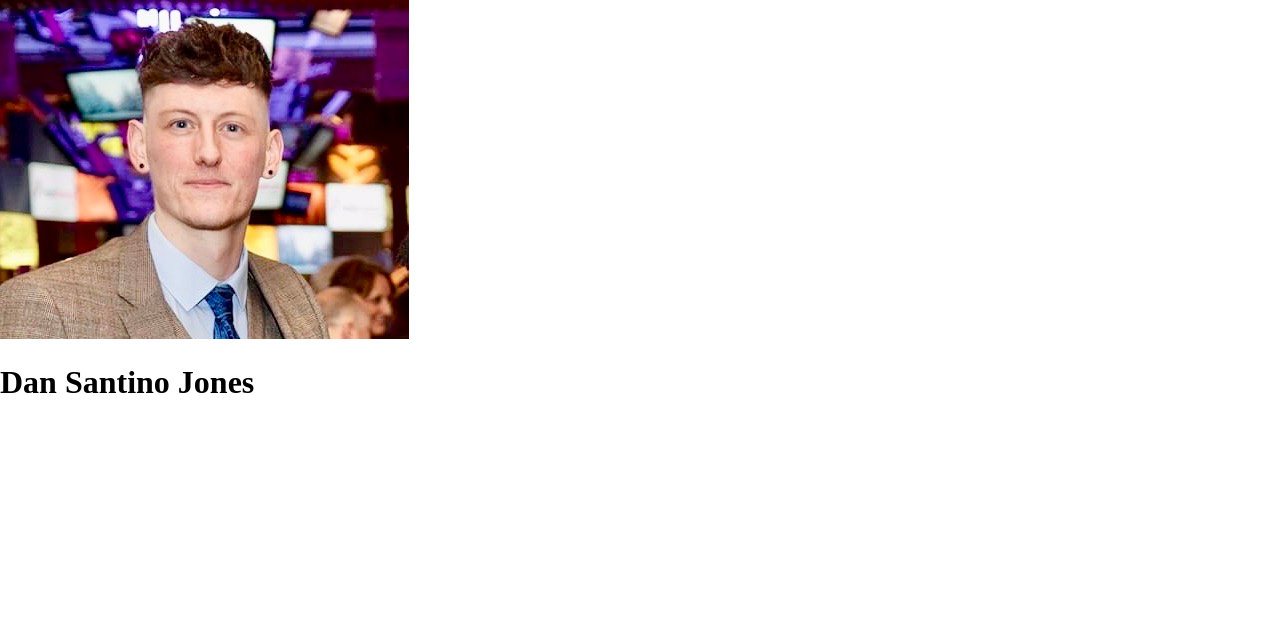
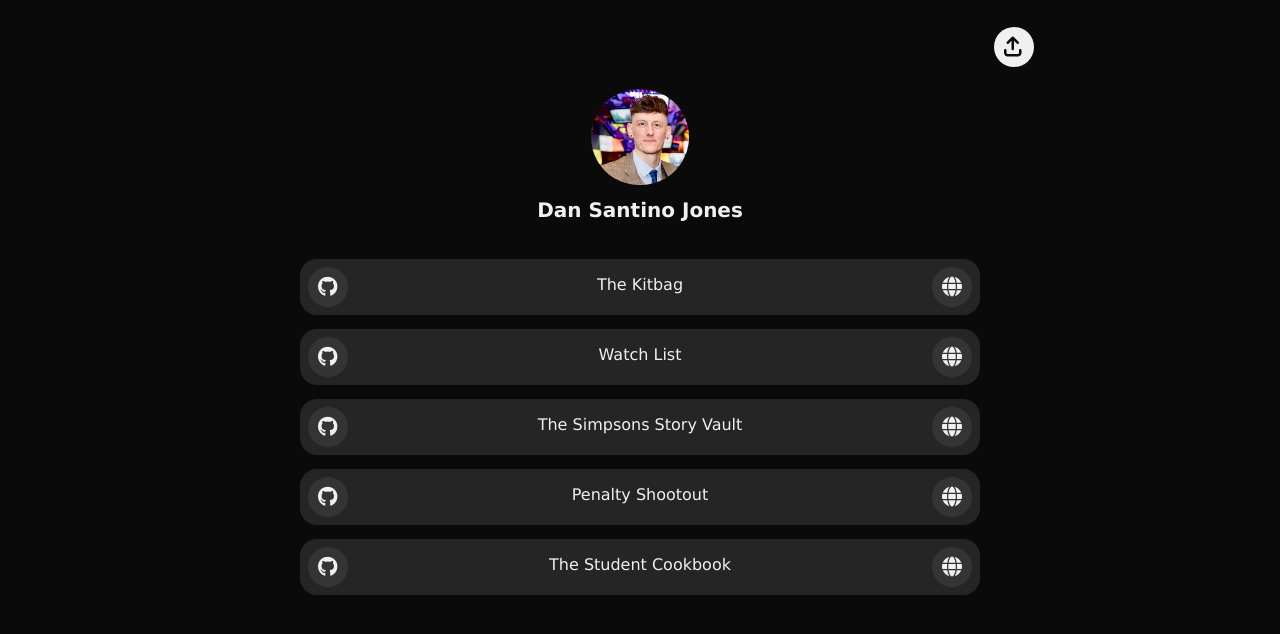
Before and after one commit to dansantinojones/linktree-project, a plain HTML site: page index.html in a window 1280 px wide. Drawn offline with Linux system fonts and the light colour scheme.

Commit message:
Add tiles and buttons with styling

```diff
--- a/index.html
+++ b/index.html
@@ -9,22 +9,48 @@
 </head>
 <body>
     <header>
-        <div class="share-button"></div>
-
-        <div class="container">
-            <div class="image-container">
-                <img src="media/me.JPG" alt="Headshot photo of Dan Santino Jones">
-            </div>
+        <div class="share-button">
+            <i class="fa-solid fa-arrow-up-from-bracket"></i>
         </div>
-        <h1>Dan Santino Jones</h1>
     </header>
 
-    <main>
-        <a href="" class="tile"></a>
-        <a href="" class="tile"></a>
-        <a href="" class="tile"></a>
-        <a href="" class="tile"></a>
-    </main>
+    <div class="container">
+        <div class="image-container">
+            <img src="media/me.JPG" alt="Headshot photo of Dan Santino Jones">
+        </div>
+
+    <h1>Dan Santino Jones</h1>
+
+        <div class="tile">
+            <a href="https://github.com/dansantinojones/the-kitbag" target="_blank" class="tile-button"><i class="fa-brands fa-github"></i></a>
+            <p>The Kitbag</p>
+            <a href="https://the-kitbag.herokuapp.com/" target="_blank" class="tile-button"><i class="fa-solid fa-globe"></i></a>
+        </div>
+        <div class="tile">
+            <a href="https://github.com/dansantinojones/watch-list-pp4" target="_blank" class="tile-button"><i class="fa-brands fa-github"></i></a>
+            <p>Watch List</p>
+            <a href="https://watch-list-pp4.herokuapp.com/" target="_blank" class="tile-button"><i class="fa-solid fa-globe"></i></a>
+        </div>
+        <div class="tile">
+            <a href="https://github.com/dansantinojones/the-simpsons-story-vault" target="_blank" class="tile-button"><i class="fa-brands fa-github"></i></a>
+            <p>The Simpsons Story Vault</p>
+            <a href="https://the-simpsons-story-vault.herokuapp.com/" target="_blank" class="tile-button"><i class="fa-solid fa-globe"></i></a>
+        </div>
+        <div class="tile">
+            <a href="https://github.com/dansantinojones/penalty-shootout" target="_blank" class="tile-button"><i class="fa-brands fa-github"></i></a>
+            <p>Penalty Shootout</p>
+            <a href="https://dansantinojones.github.io/penalty-shootout/" target="_blank" class="tile-button"><i class="fa-solid fa-globe"></i></a>
+        </div>
+        <div class="tile">
+            <a href="https://github.com/dansantinojones/The_Student_Cookbook" target="_blank" class="tile-button"><i class="fa-brands fa-github"></i></a>
+            <p>The Student Cookbook</p>
+            <a href="https://dansantinojones.github.io/The_Student_Cookbook/" target="_blank" class="tile-button"><i class="fa-solid fa-globe"></i></a>
+        </div>
+
+    </div>
 
 </body>
 </html>
+
+
+<script src="https://kit.fontawesome.com/75114ae172.js" crossorigin="anonymous"></script>
--- a/style.css
+++ b/style.css
@@ -1,3 +1,92 @@
 body {
     margin: 0;
+    padding: 0;
+    background-color: rgb(10,10,10);
+    color: rgb(240,240,240);
+    display: flex;
+    align-items: center;
+    flex-direction: column;
+    width: 100vw;
+    font-family: Verdana, Geneva, Tahoma, sans-serif;
 }
+
+header {
+    width: 95%;
+    max-width: 788px;
+    display: flex;
+    justify-content: flex-end;
+    padding: 12px;
+    margin-top: 15px;
+}
+
+.share-button {
+    width: 40px;
+    height: 40px;
+    border-radius: 20px;
+    background-color: rgb(240,240,240);
+}
+
+.share-button i {
+    margin-left: 10px;
+    margin-top: 10px;
+    font-size: 20px;
+    color: rgb(10, 10, 10);
+}
+
+.container {
+    width: 91%;
+    max-width: 680px;
+    margin: 10px;
+    display: flex;
+    flex-direction: column;
+    align-items: center;
+}
+
+.image-container {
+    height: 96px;
+    width: 98px;
+    border-radius: 48px;
+    overflow: hidden;
+}
+
+.image-container img {
+    height: 100%;
+}
+
+h1 {
+    font-size: 20px;
+    margin-bottom: 30px;
+}
+
+a {
+    text-decoration: none;
+    color: rgb(240,240,240);
+}
+
+.tile {
+    width: 100%;
+    background-color: rgb(37,37,37);
+    margin: 7px;
+    border-radius: 17px;
+    display: flex;
+    justify-content: space-between;
+}
+
+.tile:hover {
+    transition: cubic-bezier(.07, 1.41, .82, 1.41) 0.2s;
+    transform: scale(1.02);
+}
+
+.tile-button {
+    margin: 8px;
+    width: 40px;
+    height: 40px;
+    border-radius: 20px;
+    background-color: rgb(52,52,52);
+}
+
+.tile-button i {
+    margin-left: 10px;
+    margin-top: 10px;
+    font-size: 20px;
+}
```
